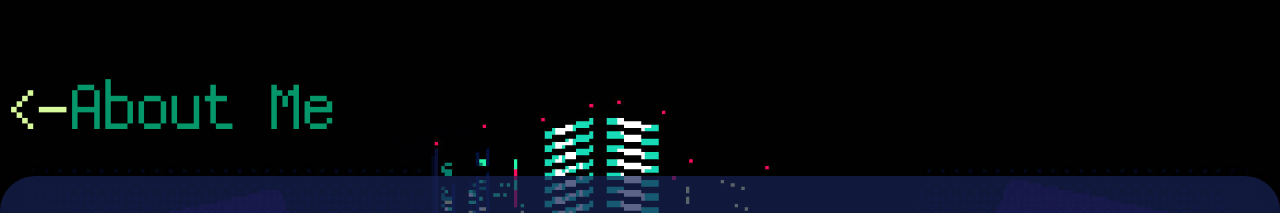
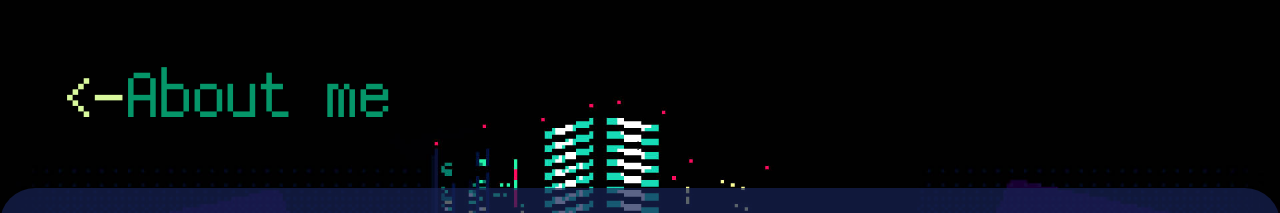
Before and after one commit to JillStingray7/Jill, a website: page about me.html in a window 1280 px wide. Shown: the top 213 px of the page. Drawn offline with nearby package versions, Linux system fonts and the light colour scheme.

Commit message:
changed the title of About me

```diff
--- a/about me.html
+++ b/about me.html
@@ -16,7 +16,11 @@
   <title>About Me</title>
 </head>
 <body background="./assets/glitchcity.jpg" class="bg-cover bg-scroll" style="font-family: 'Cozette'; ">
-  <div class="header w-full top-0 text-emerald-600  md:text-7xl text-left"><a class="text-lime-200" href="./index.html">  <-</a>About Me</div>
+  <div class="md:top-0 md:sticky  w-full md:h-auto md:w-full flex flex-col md:px-10  ml-1 md:ml-0">
+    <div class="md:ml-4 ">
+        <p class="header w-full top-0 text-emerald-600  md:text-7xl text-left"><a class="text-lime-200" href="./index.html"><-</a>About me</p>
+    </div>
+  </div>>
   <div class="container">
     <!-- <div class="mainTitle">About Me</div> -->
     <div class="content">
```
